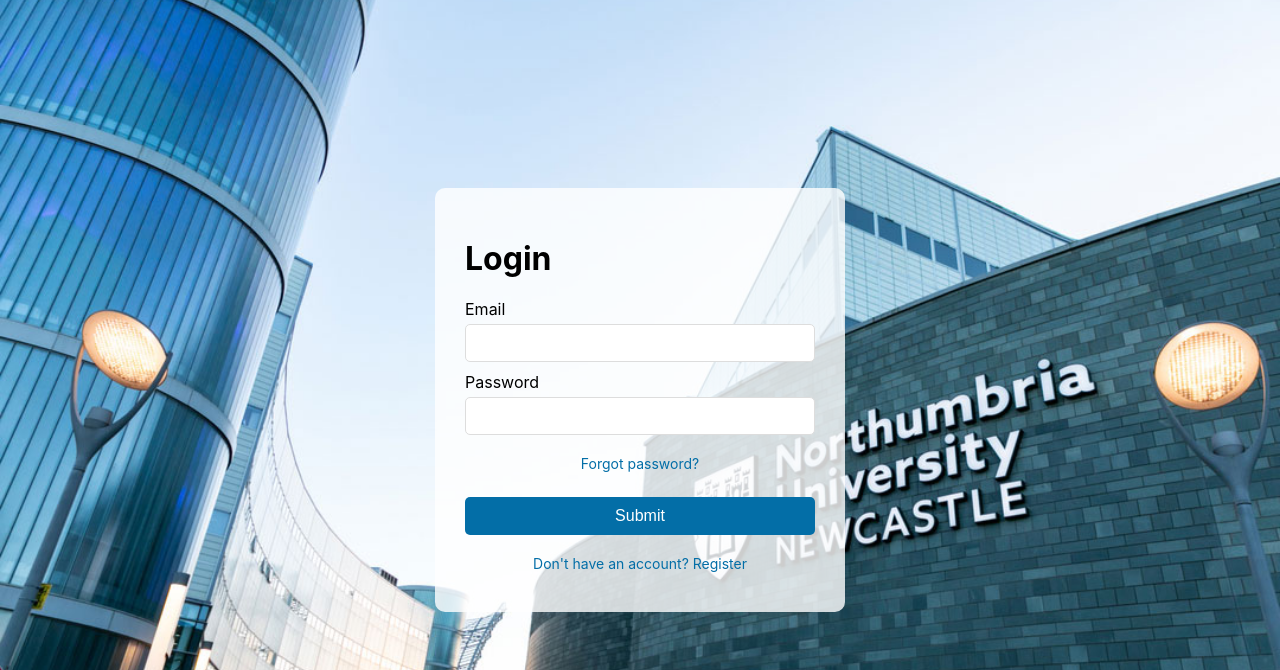
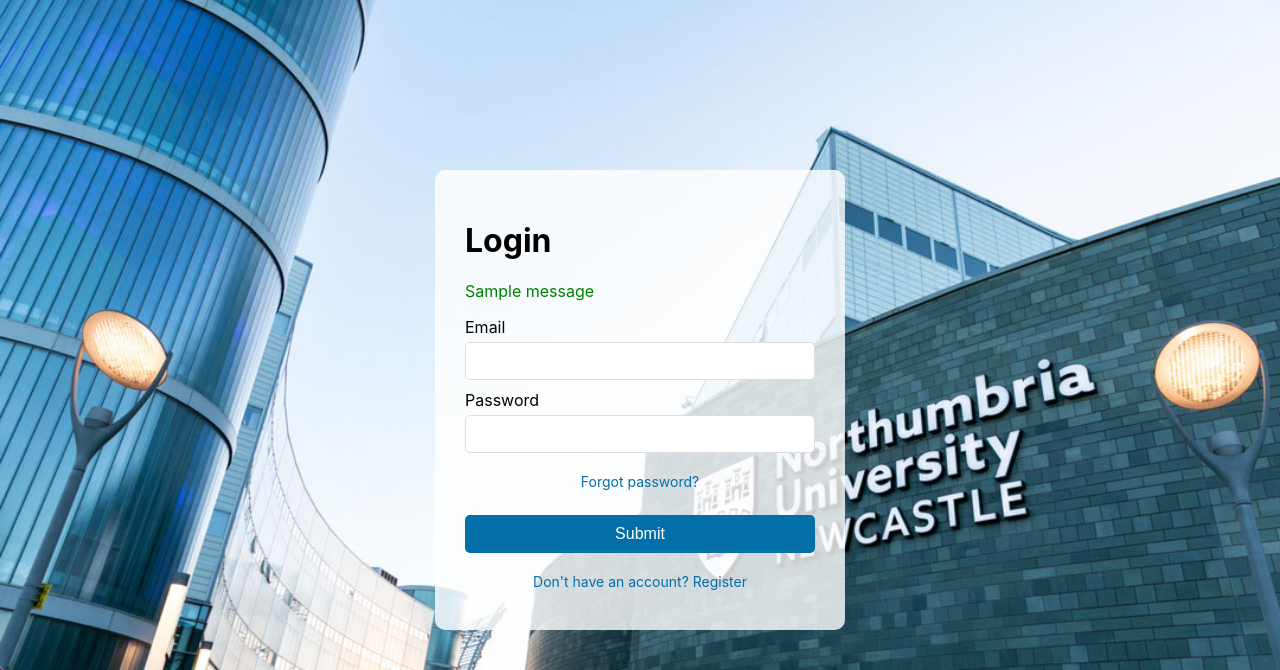
Before and after one commit to Newfad/desk-booking-system, a Flask app: page /login in a window 1280 px wide. Shown: the top 670 px of the page. Run offline with Flask 3, Linux system fonts and the light colour scheme; one stand-in notice (Sample message) is shown.

Commit message:
Add registration flash message

```diff
--- a/app.py
+++ b/app.py
@@ -86,6 +86,7 @@ def register():
         db.execute('''INSERT INTO users (username, full_name, email, password, role, department)
         VALUES (?, ?, ?, ?, ?, ?)''',  (username, full_name, email, hash, 'staff', department))
         db.commit()
+        flash("Account created successfully. Please log in")
         return redirect(url_for('login'))
 
     else:
--- a/templates/login.html
+++ b/templates/login.html
@@ -9,6 +9,13 @@
             <div class="card">
 
                 <h1>Login</h1>
+                    {% with messages = get_flashed_messages() %}
+                    {% if messages %}
+                        {% for message in messages %}
+                            <p style="color: green;">{{ message }}</p>
+                        {% endfor %}
+                    {% endif %}
+                {% endwith %}
                 <form action="/login" method="POST">
                     <label for="email">Email</label>
                     <input type="email" name="email">
```
Also changed, not shown: bookings.db.
